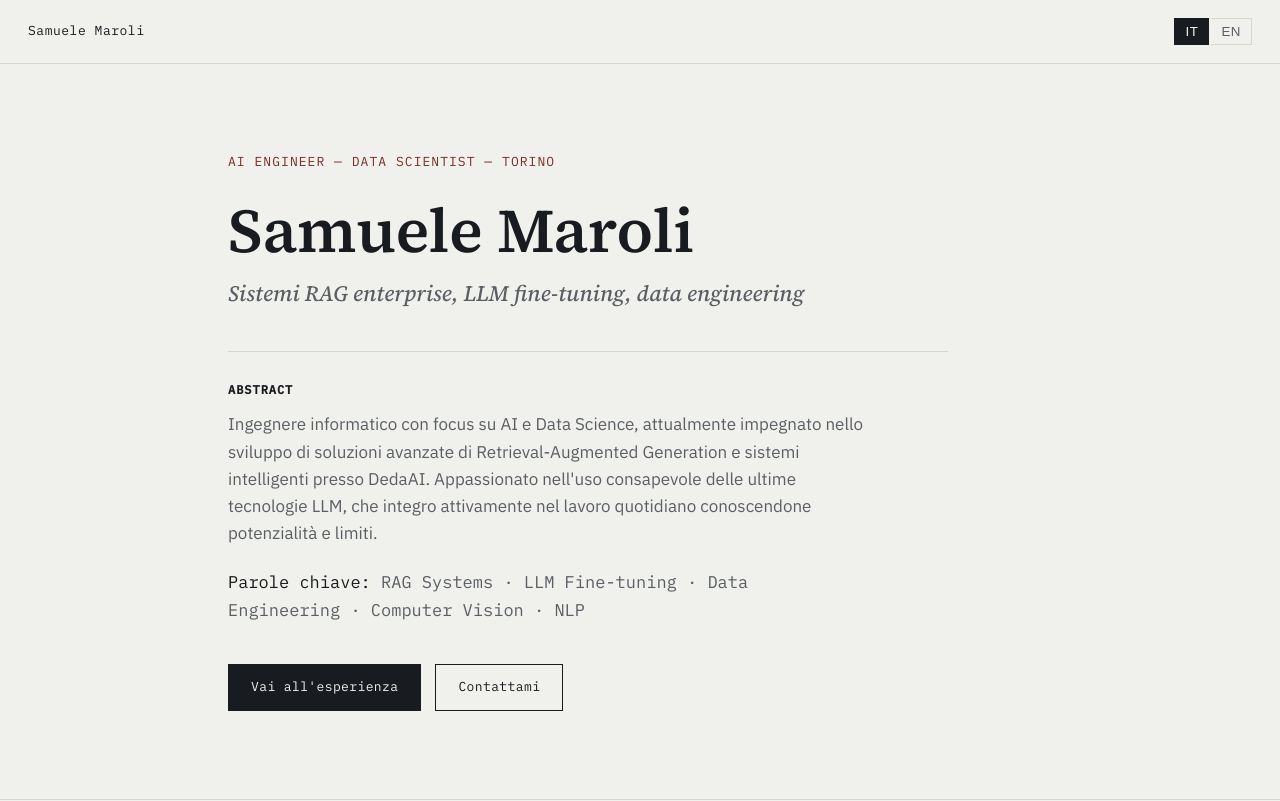
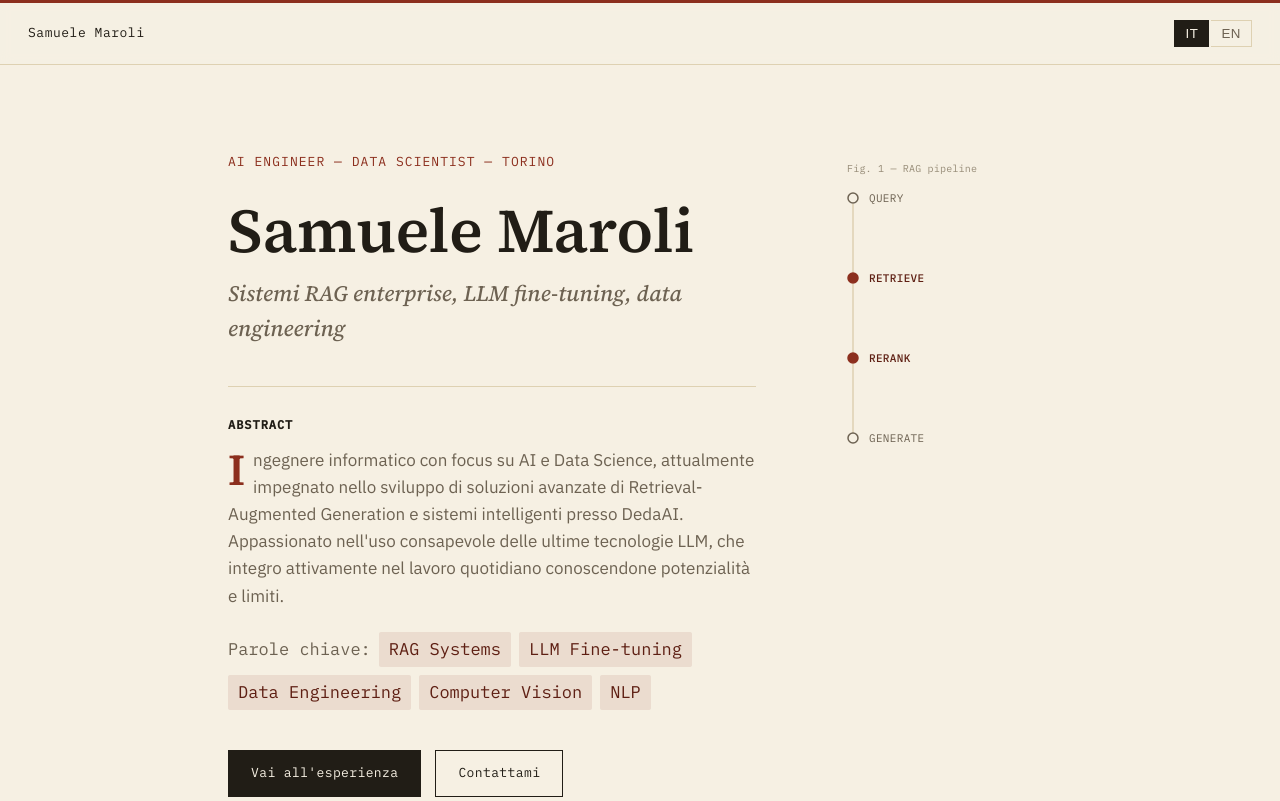
Before and after one commit to samuelemaroli1/personal-site, a plain HTML site: page index.html in a window 1280 px wide. Shown: the top 801 px of the page. Drawn offline with Linux system fonts and the light colour scheme.

Commit message:
Warm up the palette and add a signature RAG-pipeline diagram
The prior pass leaned too austere/flat. Adds a warm parchment
background, a bolder accent, a drop-cap on the abstract, colored
keyword chips, a hover highlight on list rows, and an inline RAG
pipeline schematic in the hero. Also fixes the location field not
being translated in the EN version.

```diff
--- a/assets/script.js
+++ b/assets/script.js
@@ -62,6 +62,7 @@ const translations = {
         'contact.linkedin.value': 'Connettiti →',
         'contact.github.label': 'GitHub',
         'contact.location.label': 'Sede',
+        'contact.location.value': 'Torino, Italia',
 
         'footer.text': '© 2026 Samuele Maroli. Disponibile per opportunità full-time da settembre 2026.'
     },
@@ -128,6 +129,7 @@ const translations = {
         'contact.linkedin.value': 'Connect →',
         'contact.github.label': 'GitHub',
         'contact.location.label': 'Location',
+        'contact.location.value': 'Turin, Italy',
 
         'footer.text': '© 2026 Samuele Maroli. Available for full-time opportunities from September 2026.'
     }
--- a/assets/style.css
+++ b/assets/style.css
@@ -8,14 +8,17 @@
 * { margin: 0; padding: 0; box-sizing: border-box; }
 
 :root {
-    --paper: #F0F1EC;
-    --paper-raised: #E7E8E1;
-    --ink: #181B1F;
-    --ink-muted: #5B5F65;
-    --ink-faint: #85898F;
-    --rule: #D6D7CF;
-    --signal: #7A2E27;
-    --signal-soft: rgba(122, 46, 39, 0.08);
+    --paper: #F6F0E3;
+    --paper-raised: #EDE4CE;
+    --ink: #211D16;
+    --ink-muted: #6D6252;
+    --ink-faint: #978C78;
+    --rule: #DED1B2;
+    --signal: #8C2F1E;
+    --signal-deep: #5E1F13;
+    --signal-soft: rgba(140, 47, 30, 0.10);
+    --accent2: #A8781E;
+    --shadow-soft: 0 1px 2px rgba(33, 29, 22, 0.05), 0 6px 16px rgba(33, 29, 22, 0.06);
 
     --font-display: 'Source Serif 4', 'Iowan Old Style', Georgia, serif;
     --font-body: 'IBM Plex Sans', -apple-system, BlinkMacSystemFont, sans-serif;
@@ -67,9 +70,10 @@ a { color: inherit; }
     display: flex;
     align-items: center;
     justify-content: space-between;
-    padding: 18px 28px;
-    background: rgba(240, 241, 236, 0.88);
+    padding: 17px 28px;
+    background: rgba(246, 240, 227, 0.9);
     backdrop-filter: blur(6px);
+    border-top: 3px solid var(--signal);
     border-bottom: 1px solid var(--rule);
 }
 
@@ -107,6 +111,13 @@ a { color: inherit; }
 
 /* ---------- Hero / Abstract ---------- */
 .hero { padding: 152px 0 88px; }
+
+.hero .container {
+    display: grid;
+    grid-template-columns: minmax(0, 1fr) 240px;
+    gap: 56px;
+    align-items: start;
+}
 
 .hero-eyebrow {
     font-family: var(--font-mono);
@@ -152,14 +163,52 @@ a { color: inherit; }
     max-width: 640px;
 }
 
+.abstract p::first-letter {
+    font-family: var(--font-display);
+    font-size: 2.6em;
+    font-weight: 600;
+    color: var(--signal);
+    float: left;
+    line-height: 0.85;
+    padding-right: 8px;
+    padding-top: 4px;
+}
+
 .keywords {
     margin-top: 22px;
+    display: flex;
+    flex-wrap: wrap;
+    align-items: center;
+    gap: 8px;
     font-family: var(--font-mono);
-    font-size: 13px;
+    font-size: 12.5px;
     color: var(--ink-muted);
 }
 
-.keywords span { color: var(--ink); }
+.keyword-chip {
+    padding: 4px 10px;
+    background: var(--signal-soft);
+    color: var(--signal-deep);
+    border-radius: 2px;
+}
+
+/* ---------- Hero visual (RAG pipeline schematic) ---------- */
+.hero-visual { display: flex; justify-content: center; padding-top: 6px; }
+
+.pipeline-diagram text {
+    font-family: var(--font-mono);
+    font-size: 11px;
+    letter-spacing: 0.03em;
+    text-transform: uppercase;
+    fill: var(--ink-muted);
+}
+
+.pipeline-diagram .node-line { stroke: var(--rule); stroke-width: 1.5; }
+.pipeline-diagram .node-dot { fill: var(--paper); stroke: var(--ink-muted); stroke-width: 1.5; }
+.pipeline-diagram .node-dot.is-active { fill: var(--signal); stroke: var(--signal); }
+.pipeline-diagram .node-dot.is-accent { fill: var(--accent2); stroke: var(--accent2); }
+.pipeline-diagram text.is-active { fill: var(--signal-deep); font-weight: 500; }
+.pipeline-diagram .caption { fill: var(--ink-faint); font-size: 10px; text-transform: none; letter-spacing: 0.02em; }
 
 .cta-row { display: flex; gap: 14px; flex-wrap: wrap; margin-top: 40px; }
 
@@ -175,9 +224,9 @@ a { color: inherit; }
 }
 
 .btn-primary { background: var(--ink); color: var(--paper); }
-.btn-primary:hover { background: var(--signal); border-color: var(--signal); }
+.btn-primary:hover { background: var(--signal); border-color: var(--signal); box-shadow: var(--shadow-soft); }
 .btn-secondary { background: transparent; color: var(--ink); }
-.btn-secondary:hover { background: var(--paper-raised); }
+.btn-secondary:hover { background: var(--paper-raised); box-shadow: var(--shadow-soft); }
 
 /* ---------- Sections ---------- */
 section { padding: 88px 0; border-top: 1px solid var(--rule); }
@@ -210,11 +259,16 @@ section { padding: 88px 0; border-top: 1px solid var(--rule); }
     display: grid;
     grid-template-columns: 130px 1fr;
     gap: 28px;
-    padding: 28px 0;
+    padding: 28px 20px;
+    margin: 0 -20px;
     border-top: 1px solid var(--rule);
+    border-left: 2px solid transparent;
+    transition: background 0.15s ease, border-color 0.15s ease;
 }
 
 .entry:first-child { border-top: none; }
+
+.entry:hover { background: var(--paper-raised); border-left-color: var(--signal); }
 
 .entry-period {
     font-family: var(--font-mono);
@@ -258,11 +312,16 @@ section { padding: 88px 0; border-top: 1px solid var(--rule); }
 .project-list { display: flex; flex-direction: column; }
 
 .project {
-    padding: 28px 0;
+    padding: 28px 20px;
+    margin: 0 -20px;
     border-top: 1px solid var(--rule);
+    border-left: 2px solid transparent;
+    transition: background 0.15s ease, border-color 0.15s ease;
 }
 
 .project:first-child { border-top: none; }
+
+.project:hover { background: var(--paper-raised); border-left-color: var(--signal); }
 
 .project-title { font-size: 20px; margin-bottom: 10px; }
 .project-desc { color: var(--ink-muted); margin-bottom: 16px; max-width: var(--measure); }
@@ -287,11 +346,16 @@ section { padding: 88px 0; border-top: 1px solid var(--rule); }
     display: grid;
     grid-template-columns: 130px 1fr;
     gap: 28px;
-    padding: 28px 0;
+    padding: 28px 20px;
+    margin: 0 -20px;
     border-top: 1px solid var(--rule);
+    border-left: 2px solid transparent;
+    transition: background 0.15s ease, border-color 0.15s ease;
 }
 
 .edu-entry:first-child { border-top: none; }
+
+.edu-entry:hover { background: var(--paper-raised); border-left-color: var(--signal); }
 
 .edu-period { font-family: var(--font-mono); font-size: 13px; color: var(--ink-muted); padding-top: 4px; }
 .edu-degree { font-size: 20px; margin-bottom: 2px; }
@@ -327,10 +391,16 @@ footer {
 .footer-text { font-family: var(--font-mono); font-size: 12.5px; color: var(--ink-faint); }
 
 /* ---------- Responsive ---------- */
+@media (max-width: 880px) {
+    .hero .container { grid-template-columns: 1fr; }
+    .hero-visual { display: none; }
+}
+
 @media (max-width: 720px) {
     .hero { padding: 128px 0 64px; }
     section { padding: 64px 0; }
     .entry, .edu-entry { grid-template-columns: 1fr; gap: 8px; }
+    .entry, .project, .edu-entry { padding: 22px 16px; margin: 0 -16px; }
     .contact-row { flex-direction: column; gap: 2px; }
     .contact-value { text-align: left; }
     .topbar { padding: 14px 20px; }
--- a/index.html
+++ b/index.html
@@ -47,6 +47,7 @@
     <!-- Hero / Abstract -->
     <section class="hero">
         <div class="container">
+            <div class="hero-text">
                 <div class="hero-eyebrow" data-i18n="hero.eyebrow"></div>
                 <h1>Samuele Maroli</h1>
                 <p class="hero-role" data-i18n="hero.role"></p>
@@ -54,12 +55,37 @@
                 <div class="abstract">
                     <div class="abstract-label" data-i18n="abstract.label"></div>
                     <p data-i18n="hero.description"></p>
-                <p class="keywords"><span data-i18n="keywords.label"></span> RAG Systems · LLM Fine-tuning · Data Engineering · Computer Vision · NLP</p>
+                    <p class="keywords">
+                        <span data-i18n="keywords.label"></span>
+                        <span class="keyword-chip">RAG Systems</span>
+                        <span class="keyword-chip">LLM Fine-tuning</span>
+                        <span class="keyword-chip">Data Engineering</span>
+                        <span class="keyword-chip">Computer Vision</span>
+                        <span class="keyword-chip">NLP</span>
+                    </p>
                 </div>
 
                 <div class="cta-row">
                     <a href="#experience" class="btn btn-primary" data-i18n="hero.cta1"></a>
                     <a href="#contact" class="btn btn-secondary" data-i18n="hero.cta2"></a>
+                </div>
+            </div>
+
+            <div class="hero-visual">
+                <svg class="pipeline-diagram" width="170" height="300" viewBox="0 0 170 300" aria-hidden="true">
+                    <text x="0" y="14" class="caption">Fig. 1 — RAG pipeline</text>
+                    <line class="node-line" x1="6" y1="46" x2="6" y2="116"></line>
+                    <line class="node-line" x1="6" y1="126" x2="6" y2="196"></line>
+                    <line class="node-line" x1="6" y1="206" x2="6" y2="276"></line>
+                    <circle class="node-dot" cx="6" cy="40" r="5"></circle>
+                    <circle class="node-dot is-active" cx="6" cy="120" r="5"></circle>
+                    <circle class="node-dot is-active" cx="6" cy="200" r="5"></circle>
+                    <circle class="node-dot" cx="6" cy="280" r="5"></circle>
+                    <text x="22" y="44">Query</text>
+                    <text x="22" y="124" class="is-active">Retrieve</text>
+                    <text x="22" y="204" class="is-active">Rerank</text>
+                    <text x="22" y="284">Generate</text>
+                </svg>
             </div>
         </div>
     </section>
@@ -340,7 +366,7 @@
                 </a>
                 <div class="contact-row">
                     <span class="contact-label" data-i18n="contact.location.label"></span>
-                    <span class="contact-value">Torino, Italia</span>
+                    <span class="contact-value" data-i18n="contact.location.value"></span>
                 </div>
             </div>
         </div>
```
Lines whose indentation alone changed are shown as unchanged.
